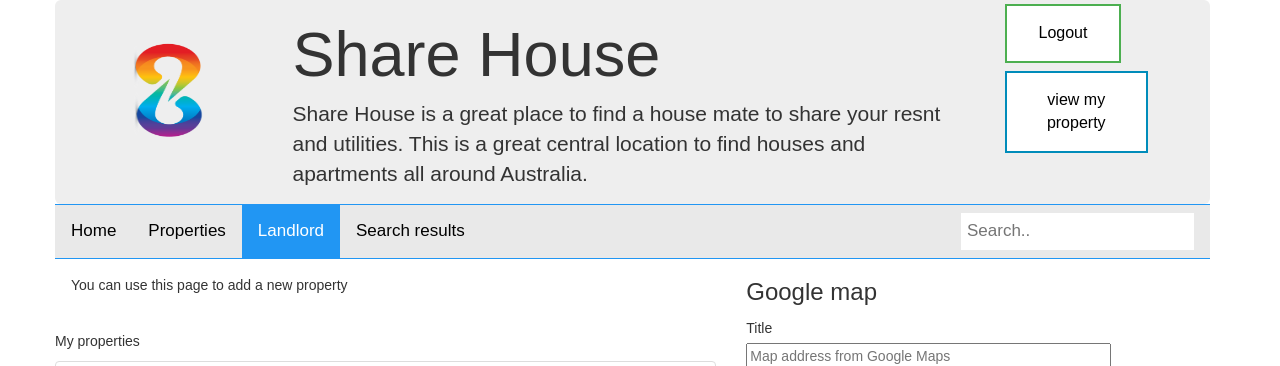
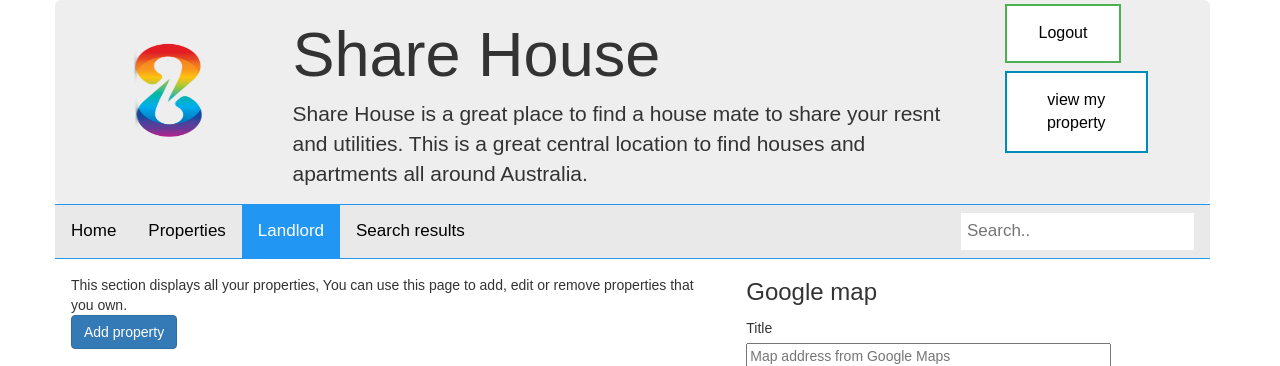
Before and after one commit to mungaihosea/house_listing, a Django app: page /landlord/ in a window 1280 px wide. Shown: the top 366 px of the page. Run offline with Django 3.2, Linux system fonts and the light colour scheme; a user stored in the database is signed in; data comes from the database, SQL or seed files in the repository; both versions use the stored data as it was after the commit; some libraries are stand-ins or nearby versions.

Commit message:
created landlord section

```diff
--- a/sharehouse_app/templates/landlord.html
+++ b/sharehouse_app/templates/landlord.html
@@ -31,17 +31,20 @@
 
 			<div class="col-sm-7">
 					<div class="alert alert-primary">
-						You can use this page to add a new property
+						This section displays all your properties, You can use this page to add, edit or remove properties that you own.<br>
+						<button class="btn btn-primary">Add property</button>
 					</div>
+
 					<p>My properties</p>
 					<ul class="list-group">
+						{% for property in properties %}
 						<li class="list-group-item">
-							property one
+							{{property.title}}
 							<a style="float: right;" class="btn btn-danger  btn-sm" style="margin:2px">Remove property</a>
 							<span style="float: right;color: white;"> --</span>
 							<a style="float: right;" class="btn btn-primary  btn-sm" style="margin:2px">Edit</a>
 						</li>
-
+						{% endfor %}
 					</ul>
 					<!-- <form action="" method="POST" enctype="multipart/form-data">{% csrf_token %}
 						<label class="labelPropertyLandlord" for="title">Title</label><br>
--- a/sharehouse_app/templates/login.html
+++ b/sharehouse_app/templates/login.html
@@ -1,3 +1,4 @@
+{% load static %}
 <!DOCTYPE html>
 <html lang="en">
 <head>
@@ -6,6 +7,8 @@
     <meta name="viewport" content="width=device-width, initial-scale=1.0">
     <title>SHARE HOUSE</title>
     <link href="https://cdn.jsdelivr.net/npm/bootstrap@5.0.0-beta3/dist/css/bootstrap.min.css" rel="stylesheet" integrity="sha384-eOJMYsd53ii+scO/bJGFsiCZc+5NDVN2yr8+0RDqr0Ql0h+rP48ckxlpbzKgwra6" crossorigin="anonymous">
+    <link href="{% static 'css/search.css' %}" rel="stylesheet">
+	<link href="{% static 'css/Styling.css' %}" rel="stylesheet">
 </head>
 <body>
     {% include 'login_header.html' %}
--- a/sharehouse_app/urls.py
+++ b/sharehouse_app/urls.py
@@ -1,13 +1,14 @@
 from django.urls import path
-from .views import index, properties, search, landlord, property_detail, login, sign_up, logout
+from .views import index, properties, search, landlord, property_detail, login, sign_up, logout, edit_property
 
 urlpatterns = [
-    path('', index, name="index"),
+    path('index/', index, name="index"),
     path('properties/', properties, name="properties"),
     path('properties/<int:id>/', property_detail, name="property"),
     path('search_results/', search, name="search"),
     path('landlord/', landlord, name="landlord"),
-    path('login/', login, name="login"),
+    path('', login, name="login"),
     path('sign_up/', sign_up, name="sign_up"),
-    path('logout/', logout, name = "logout")
+    path('logout/', logout, name = "logout"),
+    path('edit_property/<slug:id>/', edit_property, name="edit_property")
 ]
--- a/sharehouse_app/views.py
+++ b/sharehouse_app/views.py
@@ -26,22 +26,8 @@ def search(request):
     return render(request, 'searchresults.html', context)
 
 def landlord(request):
-    if request.method == "POST":
-
-        property = Property()
-        property.name = request.POST.get('name')
-        property.title = request.POST.get('title')
-        property.detail = request.POST.get('detail')
-        property.email = request.POST.get('email')
-        property.bond = request.POST.get('bond')
-        property.date = request.POST.get('date')
-        if request.FILES:
-            print(request.FILES)
-            property.image = request.FILES.get('image')
-
-        property.save()
-
-    return render(request, 'landlord.html', {})
+    queryset = Property.objects.filter(user = request.user) #get all properties
+    return render(request, 'landlord.html', {"properties":queryset})
 
 
 def sign_up(request):
@@ -58,10 +44,11 @@ def sign_up(request):
 def login(request):
     error = None
     if request.method == "POST":
+        print(request.POST)
         try:
             user = User.objects.get(username = request.POST.get('username'))
             if user.check_password(request.POST.get("password")):
-                login_user(user)
+                login_user(request, user)
                 return redirect("index")
         except Exception as e:
             error = "Invalid login credentials"
@@ -72,3 +59,41 @@ def login(request):
 def logout(request):
     logout_user(request)
     return redirect('login')
+
+def edit_property(request, id):
+    if request.method == "POST":
+        try:
+            property = Property.objects.get(id = id)
+            property.name = request.POST.get('name')
+            property.title = request.POST.get('title')
+            property.detail = request.POST.get('detail')
+            property.email = request.POST.get('email')
+            property.bond = request.POST.get('bond')
+            property.date = request.POST.get('date')
+            if request.FILES:
+                print(request.FILES)
+                property.image = request.FILES.get('image')
+
+            property.save()
+        except:
+            pass
+    return render(request, 'edit_property.html', {})
+
+def add_property(request):
+    if request.method == "POST":
+        property = Property()
+        property.name = request.POST.get('name')
+        property.title = request.POST.get('title')
+        property.detail = request.POST.get('detail')
+        property.email = request.POST.get('email')
+        property.bond = request.POST.get('bond')
+        property.date = request.POST.get('date')
+        if request.FILES:
+            print(request.FILES)
+            property.image = request.FILES.get('image')
+
+        property.save()
+    return redirect('landlord')
+
+def remove_property(request):
+    return redirect('landlord')
--- a/templates/header.html
+++ b/templates/header.html
@@ -8,7 +8,7 @@
         </div>
         {% if request.user.is_authenticated %}
         <div class="col-sm-2">
-            <a class="button button1" type="button">Logout</a>
+            <a href="{% url 'logout' %}" class="button button1" type="button">Logout</a>
             <button class="button button2">view my property</button><br>
         </div>
         {% else %}
--- a/templates/login_header.html
+++ b/templates/login_header.html
@@ -1,7 +1,7 @@
 {% load static %}
 <nav class="navbar navbar-dark bg-dark">
     <a class="navbar-brand" href="#">
-      <img src="{% static 'images/arrrrsuqtax.png' %}" width="30" height="30" class="d-inline-block align-top" alt="">
+      <img src="{% static 'images/arrrrsuqtax.png' %}" style="transform: rotate(90deg)" width="30" height="30" class="d-inline-block align-top" alt="">
       Share House
     </a>
 </nav>
```
Also changed, not shown: db.sqlite3, sharehouse_app/templates/edit_property.html (added).
